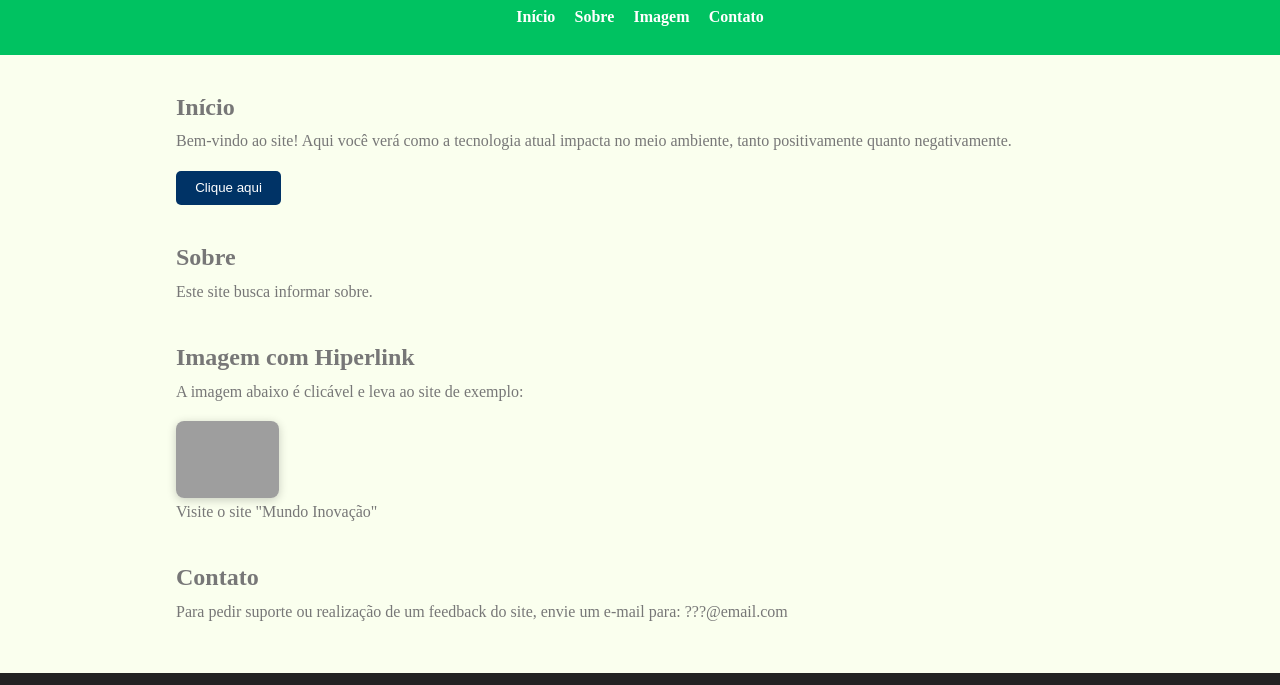
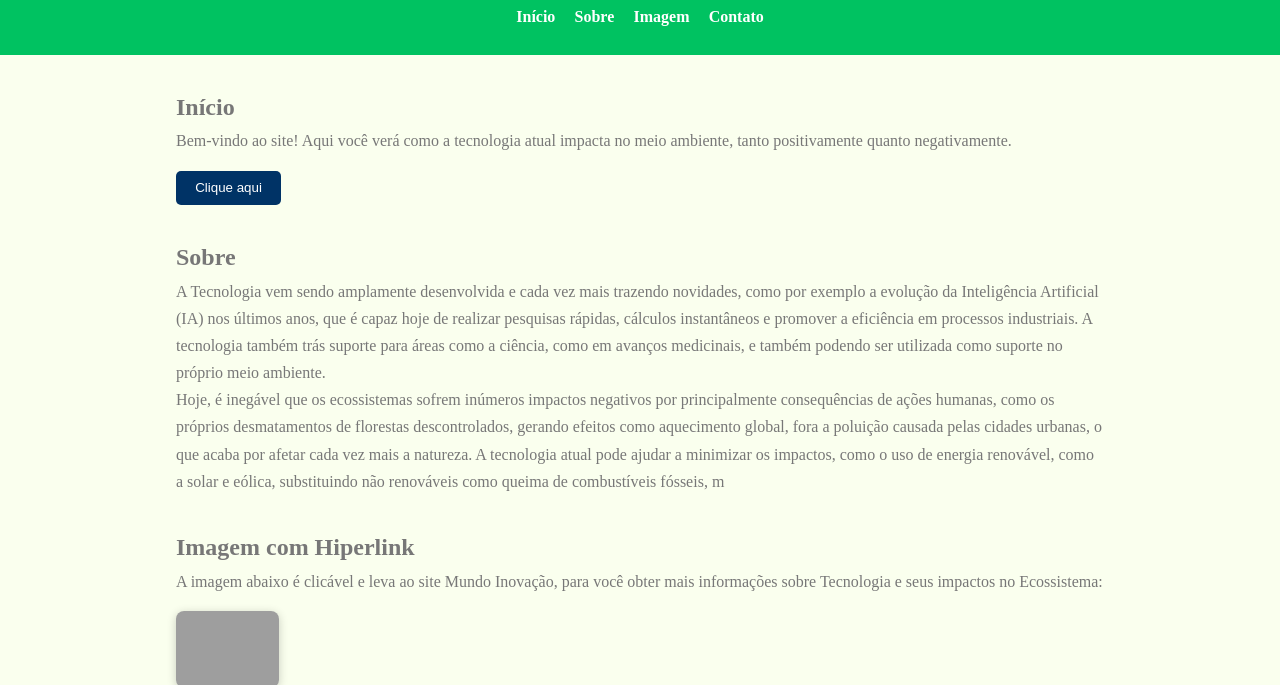
Before and after one commit to Luck890/projeto-17-06, a plain HTML site: page index.html in a window 1280 px wide. Shown: the part 91-776 px from the top of the page. Drawn offline with Linux system fonts and the light colour scheme; grey boxes are pictures that could not be loaded; a script that the page names is missing.

Commit message:
confirmação

```diff
--- a/index.html
+++ b/index.html
@@ -29,12 +29,14 @@
 
     <section id="sobre">
       <h2>Sobre</h2>
-      <p>Este site busca informar sobre.</p>
+      <p>A Tecnologia vem sendo amplamente desenvolvida e cada vez mais trazendo novidades, como por exemplo a evolução da Inteligência Artificial (IA) nos últimos anos, que é capaz hoje de realizar pesquisas rápidas, cálculos instantâneos e promover a eficiência em processos industriais. A tecnologia também trás suporte para áreas como a ciência, como em avanços medicinais, e também podendo ser utilizada como suporte no próprio meio ambiente.</p>
+
+      <p>Hoje, é inegável que os ecossistemas sofrem inúmeros impactos negativos por principalmente consequências de ações humanas, como os próprios desmatamentos de florestas descontrolados, gerando efeitos como aquecimento global, fora a poluição causada pelas cidades urbanas, o que acaba por afetar cada vez mais a natureza. A tecnologia atual pode ajudar a minimizar os impactos, como o uso de energia renovável, como a solar e eólica, substituindo não renováveis como queima de combustíveis fósseis, m</p>
     </section>
 
     <section id="imagem">
       <h2>Imagem com Hiperlink</h2>
-      <p>A imagem abaixo é clicável e leva ao site de exemplo:</p>
+      <p>A imagem abaixo é clicável e leva ao site Mundo Inovação, para você obter mais informações sobre Tecnologia e seus impactos no Ecossistema:</p>
       <a href="https://mundoinovacao.com.br/tecnologia-e-meio-ambiente/; target="_blank" class="imagem-link" aria-label="Ir para o site mundo inovacao">
         <img src="https://mundoinovacao.com.br/wp-content/uploads/2022/02/a-importancia-da-tecnologia-no-meio-ambiente-1024x683.png; alt="Tecnologia com o meio ambiente">
         <p>Visite o site "Mundo Inovação"</p>
```
